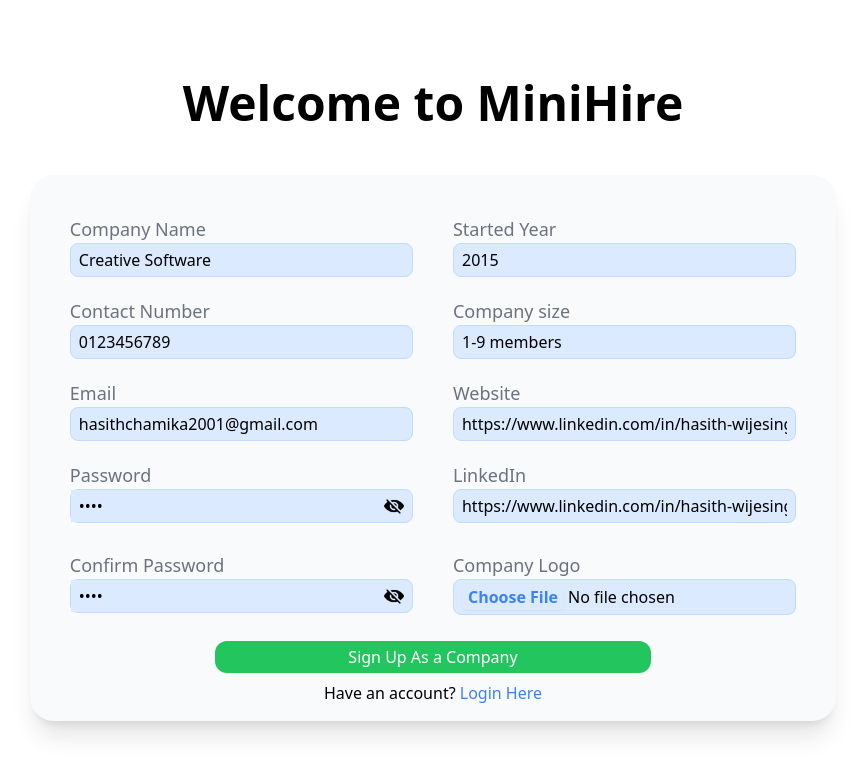
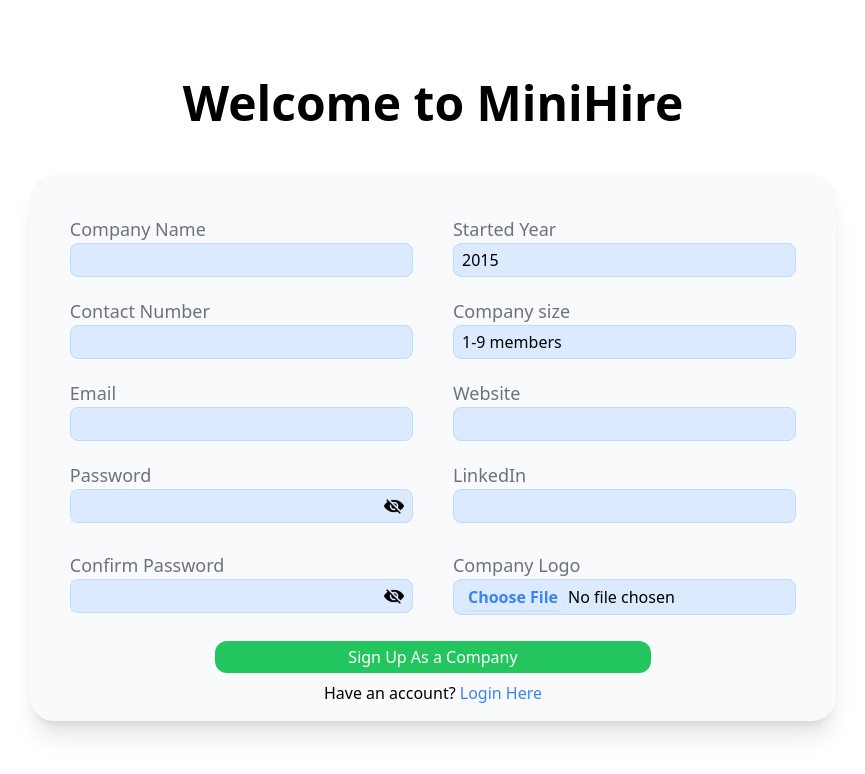
Before and after one commit to mr-chamika/MiniHire, a Next.js app: page /company in a window 1280 px wide. Shown: the top 774 px of the page, without its empty margins (207-1072 px from the left). Built offline with nearby package versions, Linux system fonts and the light colour scheme.

Commit message:
build success

```diff
--- a/app/(auth)/login/page.tsx
+++ b/app/(auth)/login/page.tsx
@@ -1,138 +1,13 @@
 'use client'
 
-import axios from "axios";
-import Link from "next/link";
-import { Suspense, useEffect, useState } from "react";
-import Image from "next/image";
-import { useRouter, useSearchParams } from "next/navigation";
-
-import Unhide from '../../../public/assets/eye.png'
-import Hide from '../../../public/assets/hidden.png'
+import { Suspense } from "react";
+import LoginPage from "@/app/components/LoginPage";
 
 export default function Login() {
 
-    const [email, setEmail] = useState('');
-    const [password, setPassword] = useState('');
-    const [error, setError] = useState('');
-    const [show, setShow] = useState(false);
-    const [message, setMessage] = useState('');
-    const [isMounted, setIsMounted] = useState(false);
-
-    const params = useSearchParams();
-    const router = useRouter();
-
-    useEffect(() => {
-
-        setIsMounted(true);
-
-        const exp = params.get("message");
-
-        if (exp) {
-
-            setMessage(exp);
-
-        }
-
-    }, [params, isMounted])
-
-    const handleSubmit = async (e: any) => {
-
-        e.preventDefault();
-
-        try {
-
-            if (email.length !== 0 && password.length !== 0) {
-
-                setMessage('')
-                setError('')
-                const formData = new FormData();
-
-                formData.append("email", email.toLowerCase());
-                formData.append("password", password);
-
-                const isTokenExists = localStorage.getItem("token") ? true : false;
-                formData.append("isTokenExists", isTokenExists ? "true" : "false");
-
-                const res = await axios.post('/api/students', formData);
-
-                if (!res) {
-
-                    setError('Check your connection');
-                    return;
-
-                }
-                if (res.status != 200) {
-
-                    setError('There is a login error');
-                    return;
-
-                }
-
-                if (!res.data.token && res.data.message) {
-
-                    setError(res.data.message);
-                    return;
-
-                }
-
-                //saving token in localstorage
-
-                localStorage.setItem("token", res.data.token);
-
-                router.push('/student/dashboard');
-
-            } else {
-
-                setError('* Wrong email or password');
-
-            }
-
-        } catch (err) {
-
-            console.log('Error from login : ' + err);
-            setError('Failed to login');
-
-        }
-    }
-
     return (
-        <Suspense fallback={
-            <div className='min-h-screen w-full flex items-center justify-center'>
-                <h1 className='text-6xl font-semibold'>Loading Login Form...</h1>
-            </div>
-        }>
-            <div className='min-h-screen w-full flex items-center justify-center'>
-                <div className="w-[70%] gap-12 flex-col flex items-center">
-
-                    <div className=" w-full flex justify-center mb-5">
-                        <h1 className='text-6xl font-semibold'>Sign in to MiniHire</h1>
-                    </div>
-                    <form onSubmit={handleSubmit} className="shadow-xl rounded-3xl px-8 pt-8 h-[68%] w-96 flex flex-col justify-between items-center bg-gray-50">
-
-                        <div className="w-full flex flex-col mb-5">
-
-                            <label className="text-lg">Enter Your Email</label>
-                            <input type="email" value={email} onChange={(e) => setEmail(e.target.value)} className="outline-none text-gray-700 rounded-lg px-2 py-1 bg-blue-100 border border-blue-200 w-full" />
-
-                        </div>
-                        <div className="w-full flex flex-col mb-5">
-
-                            <label className="text-lg">Enter Password</label>
-                            <div className="flex bg-blue-100 border border-blue-200 flex-row items-center rounded-lg">
-
-                                <input type={show ? "text" : "password"} value={password} onChange={(e) => setPassword(e.target.value)} className="outline-none text-gray-700 rounded-lg px-2 py-1 bg-blue-100 border border-blue-200 w-full" />
-                                <Image onClick={() => setShow(!show)} src={show ? Unhide : Hide} alt="" width={20} className="mr-2 hover:cursor-pointer" />
-
-                            </div>
-                            <div className="w-full h-2 pt-1">
-                                <span className={` text-red-400 text-sm italic ${!(error || message) ? 'opacity-0' : 'opacity-100'}`}>{error ? error : message}</span>
-                            </div>
-                        </div>
-                        <input type="submit" value='Sign In' className="outline-none bg-green-500 text-white w-full py-1 mt-1 rounded-xl hover:cursor-pointer hover:bg-green-300 hover:text-black" />
-                        <p className="py-4">Do not have account? <Link href='/signup' className="text-blue-500">Sign Up</Link></p>
-                    </form>
-                </div>
-            </div>
+        <Suspense>
+            <LoginPage />
         </Suspense>
     )
 
--- a/app/(pages)/company/page.tsx
+++ b/app/(pages)/company/page.tsx
@@ -18,17 +18,17 @@ export default function CompanySignup() {
 
     ]
 
-    const [email, setEmail] = useState('hasithchamika2001@gmail.com');
-    const [password, setPassword] = useState('1234');
+    const [email, setEmail] = useState('');
+    const [password, setPassword] = useState('');
     const [show, setShow] = useState(false);
-    const [confirmPassword, setConfirmPassword] = useState('1234');
+    const [confirmPassword, setConfirmPassword] = useState('');
     const [hide, setHide] = useState(true);
-    const [companyName, setCompanyName] = useState('Creative Software');
-    const [contact, setContact] = useState('0123456789');
+    const [companyName, setCompanyName] = useState('');
+    const [contact, setContact] = useState('');
     const [started, setStarted] = useState(Number(new Date().getFullYear()) - 10);
     const [size, setSize] = useState(sizes[0].value);
-    const [linkedin, setLinkedin] = useState('https://www.linkedin.com/in/hasith-wijesinghe-3394062a2/');
-    const [portfolio, setPortfolio] = useState('https://www.linkedin.com/in/hasith-wijesinghe-3394062a2/');
+    const [linkedin, setLinkedin] = useState('');
+    const [portfolio, setPortfolio] = useState('');
     const [file, setFile] = useState<File | null>(null);
     const [error, setError] = useState('');
     const [errorCP, setErrorCP] = useState('');
--- /dev/null
+++ b/app/components/LoginPage.tsx
@@ -0,0 +1,131 @@
+'use client'
+
+import axios from "axios";
+import Link from "next/link";
+import { useEffect, useState } from "react";
+import Image from "next/image";
+import { useRouter, useSearchParams } from "next/navigation";
+
+import Unhide from '../../public/assets/eye.png'
+import Hide from '../../public/assets/hidden.png'
+
+export default function LoginPage() {
+
+    const router = useRouter();
+    const params = useSearchParams();
+
+    const [email, setEmail] = useState('');
+    const [password, setPassword] = useState('');
+    const [error, setError] = useState('');
+    const [show, setShow] = useState(false);
+    const [message, setMessage] = useState('');
+
+
+    useEffect(() => {
+
+        const exp = params.get("message");
+
+        if (exp) {
+
+            setMessage(exp);
+
+        }
+
+    }, [])
+
+    const handleSubmit = async (e: any) => {
+
+        e.preventDefault();
+
+        try {
+
+            if (email.length !== 0 && password.length !== 0) {
+
+                setMessage('')
+                setError('')
+                const formData = new FormData();
+
+                formData.append("email", email.toLowerCase());
+                formData.append("password", password);
+
+                const isTokenExists = localStorage.getItem("token") ? true : false;
+                formData.append("isTokenExists", isTokenExists ? "true" : "false");
+
+                const res = await axios.post('/api/students', formData);
+
+                if (!res) {
+
+                    setError('Check your connection');
+                    return;
+
+                }
+                if (res.status != 200) {
+
+                    setError('There is a login error');
+                    return;
+
+                }
+
+                if (!res.data.token && res.data.message) {
+
+                    setError(res.data.message);
+                    return;
+
+                }
+
+                //saving token in localstorage
+
+                localStorage.setItem("token", res.data.token);
+
+                router.push('/student/dashboard');
+
+            } else {
+
+                setError('* Wrong email or password');
+
+            }
+
+        } catch (err) {
+
+            console.log('Error from login : ' + err);
+            setError('Failed to login');
+
+        }
+    }
+
+    return (
+        <div className='min-h-screen w-full flex items-center justify-center'>
+            <div className="w-[70%] gap-12 flex-col flex items-center">
+
+                <div className=" w-full flex justify-center mb-5">
+                    <h1 className='text-6xl font-semibold'>Sign in to MiniHire</h1>
+                </div>
+                <form onSubmit={handleSubmit} className="shadow-xl rounded-3xl px-8 pt-8 h-[68%] w-96 flex flex-col justify-between items-center bg-gray-50">
+
+                    <div className="w-full flex flex-col mb-5">
+
+                        <label className="text-lg">Enter Your Email</label>
+                        <input type="email" value={email} onChange={(e) => setEmail(e.target.value)} className="outline-none text-gray-700 rounded-lg px-2 py-1 bg-blue-100 border border-blue-200 w-full" />
+
+                    </div>
+                    <div className="w-full flex flex-col mb-5">
+
+                        <label className="text-lg">Enter Password</label>
+                        <div className="flex bg-blue-100 border border-blue-200 flex-row items-center rounded-lg">
+
+                            <input type={show ? "text" : "password"} value={password} onChange={(e) => setPassword(e.target.value)} className="outline-none text-gray-700 rounded-lg px-2 py-1 bg-blue-100 border border-blue-200 w-full" />
+                            <Image onClick={() => setShow(!show)} src={show ? Unhide : Hide} alt="" width={20} className="mr-2 hover:cursor-pointer" />
+
+                        </div>
+                        <div className="w-full h-2 pt-1">
+                            <span className={` text-red-400 text-sm italic ${!(error || message) ? 'opacity-0' : 'opacity-100'}`}>{error ? error : message}</span>
+                        </div>
+                    </div>
+                    <input type="submit" value='Sign In' className="outline-none bg-green-500 text-white w-full py-1 mt-1 rounded-xl hover:cursor-pointer hover:bg-green-300 hover:text-black" />
+                    <p className="py-4">Do not have account? <Link href='/signup' className="text-blue-500">Sign Up</Link></p>
+                </form>
+            </div>
+        </div>
+    )
+
+}
```
